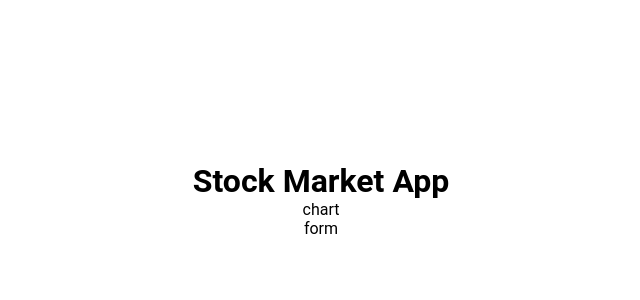
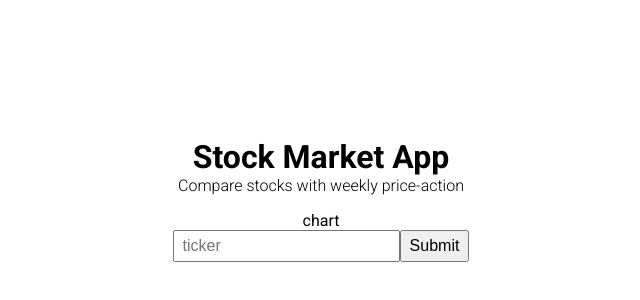
Before and after one commit to cyoung-sudo/stock-market-app-client, a React (Create React App) app: page / in a window 1280 px wide. Shown: the part 232-532 px from the top of the page, without its empty margins (319-959 px from the left). Built offline with nearby package versions, Linux system fonts and the light colour scheme.

Commit message:
updated form to retrieve stock data

```diff
--- a/src/App.css
+++ b/src/App.css
@@ -6,3 +6,12 @@
   min-height: 100vh;
   margin: 2rem;
 }
+
+#app-header {
+  margin-bottom: 1rem;
+  text-align: center;
+}
+
+#app-header div {
+  font-weight: 300;
+}
--- a/src/App.js
+++ b/src/App.js
@@ -1,21 +1,48 @@
 import "./App.css";
+// React
+import { useState } from "react";
 // Components
 import Chart from "./components/Chart";
 import Form from "./components/Form";
+// APIs
+import * as StockDataAPI from "./apis/StockDataAPI";
 
 function App() {
+  // Controlled input
+  const [ticker, setTicker] = useState("");
+  // Requested data
+  const [weeklyData, setWeeklyData] = useState(null);
+
+  //----- Submit form data
+  const handleSubmit = e => {
+    // Prevent refresh on submit
+    e.preventDefault();
+
+    // Retrieve weekly data for stock
+    StockDataAPI.search(ticker)
+    .then(res => {
+      if(res.data.success) {
+        setWeeklyData(res.data.weeklyData);
+      }
+    })
+    .catch(err => console.log(err));
+  };
+
   return (
     <div id="app">
       <div id="app-header">
         <h1>Stock Market App</h1>
+        <div>Compare stocks with weekly price-action</div>
       </div>
 
       <div id="app-chart-wrapper">
-        <Chart/>
+        <Chart weeklyData={weeklyData}/>
       </div>
 
       <div id="app-form-wrappper">
-        <Form/>
+        <Form
+          setTicker={setTicker}
+          handleSubmit={handleSubmit}/>
       </div>
     </div>
   );
--- /dev/null
+++ b/src/apis/StockDataAPI.js
@@ -0,0 +1,12 @@
+import api from "./configs/axiosConfig";
+
+//----- Retrieve weekly data for stock
+export const search = async ticker => {
+  const res = await api.request({
+    method: "POST",
+    data: { ticker },
+    url: "/api/stockData"
+  });
+
+  return res;
+};
--- /dev/null
+++ b/src/apis/configs/axiosConfig.js
@@ -0,0 +1,12 @@
+import axios from "axios";
+
+// Initialize axios instance with custom configs
+const api = axios.create({
+   withCredentials: true,
+  // Adding custom language header
+  headers: {
+    "Custom-Language": "en",
+  },
+});
+
+export default api;
--- a/src/components/Form.css
+++ b/src/components/Form.css
@@ -0,0 +1,13 @@
+#form {
+  display: flex;
+}
+
+.form-group input {
+  padding: 0.3rem 0.5rem;
+  font-size: var(--default-font);
+}
+
+.form-submit input {
+  padding: 0.3rem 0.5rem;
+  font-size: var(--default-font);
+}
--- a/src/components/Form.js
+++ b/src/components/Form.js
@@ -2,8 +2,17 @@ import "./Form.css";
 
 export default function Form(props) {
   return (
-    <div id="form">
-      <div>form</div>
-    </div>
+    <form id="form" onSubmit={e => props.handleSubmit(e)}>
+      <div className="form-group">
+        <input
+          type="text"
+          placeholder="ticker"
+          onChange={e => props.setTicker(e.target.value)}/>
+      </div>
+
+      <div className="form-submit">
+        <input type="submit" value="Submit"/>
+      </div>
+    </form>
   );
 };
--- a/src/index.css
+++ b/src/index.css
@@ -1,3 +1,10 @@
+@import url('https://fonts.googleapis.com/css2?family=Roboto:ital,wght@0,100;0,300;0,400;0,500;0,700;0,900;1,100;1,300;1,400;1,500;1,700;1,900&display=swap');
+
+:root {
+  /* Font Sizes */
+  --default-font: 16px;
+}
+
 * {
   margin: 0;
   padding: 0;
```
